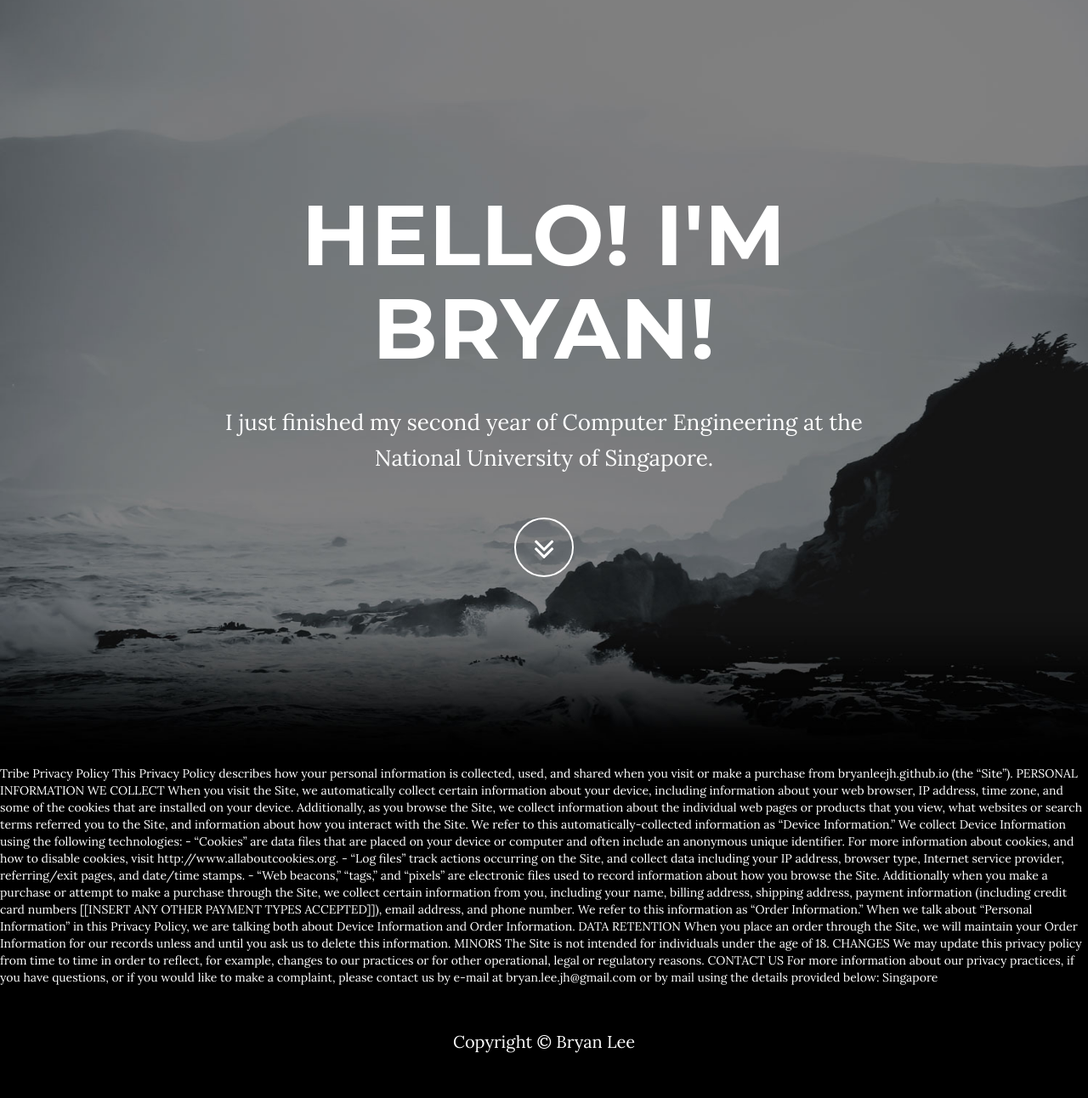
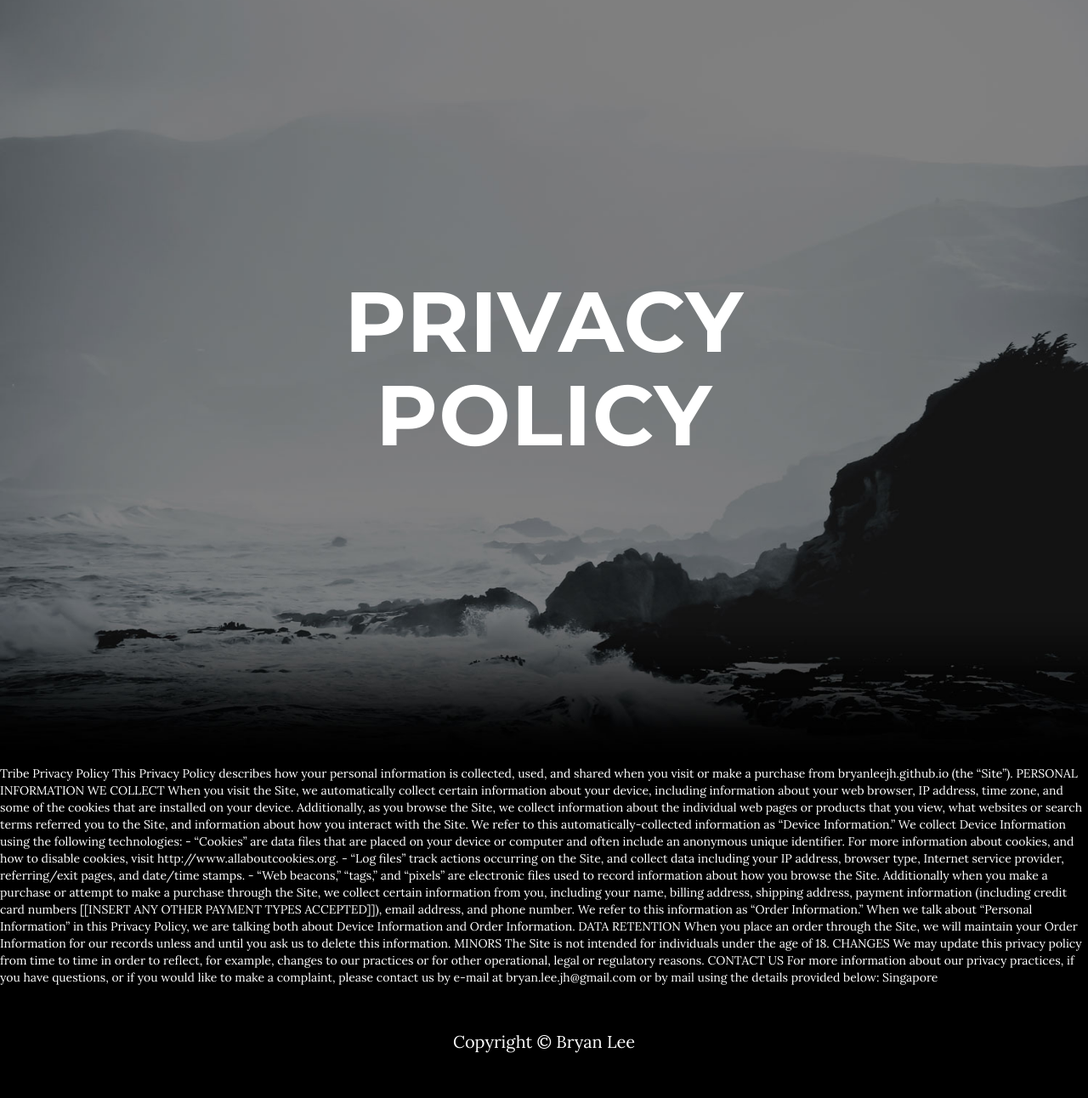
Before and after one commit to bryanleejh/bryanleejh.github.io, a Jekyll site: the page index.html, which Jekyll copies as it is, in a window 1280 px wide. Shown: the whole page at 85% size. Built offline with Jekyll 4.4.1, drawn with Linux system fonts in a browser that asks for light colours; nearby versions of some CDN libraries.

Commit message:
Update index.html

```diff
--- a/index.html
+++ b/index.html
@@ -48,11 +48,7 @@
             <div class="container">
                 <div class="row">
                     <div class="col-md-8 col-md-offset-2">
-                        <h1 class="brand-heading">Hello! I'm Bryan!</h1>
-                        <p class="intro-text">I just finished my second year of Computer Engineering at the National University of Singapore.</p>
-                        <a href="#about" class="btn btn-circle page-scroll">
-                            <i class="fa fa-angle-double-down animated"></i>
-                        </a>
+                        <h1 class="brand-heading">Privacy Policy</h1>
                     </div>
                 </div>
             </div>
```
